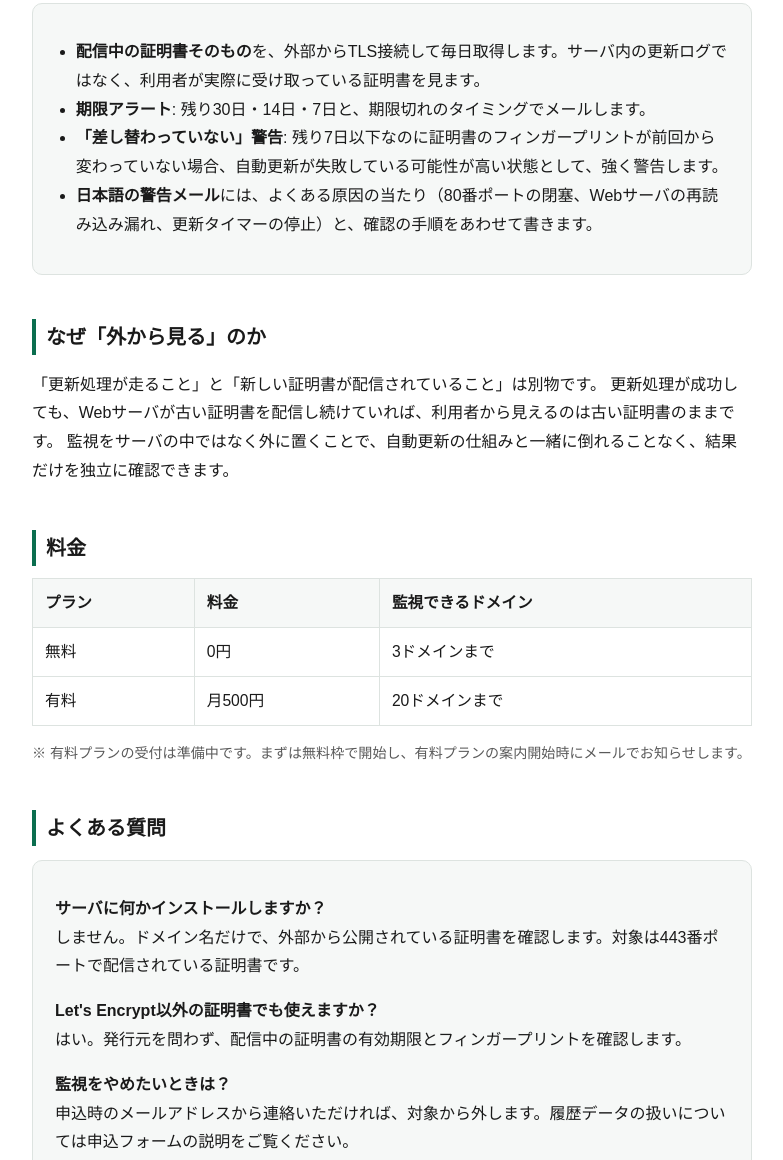
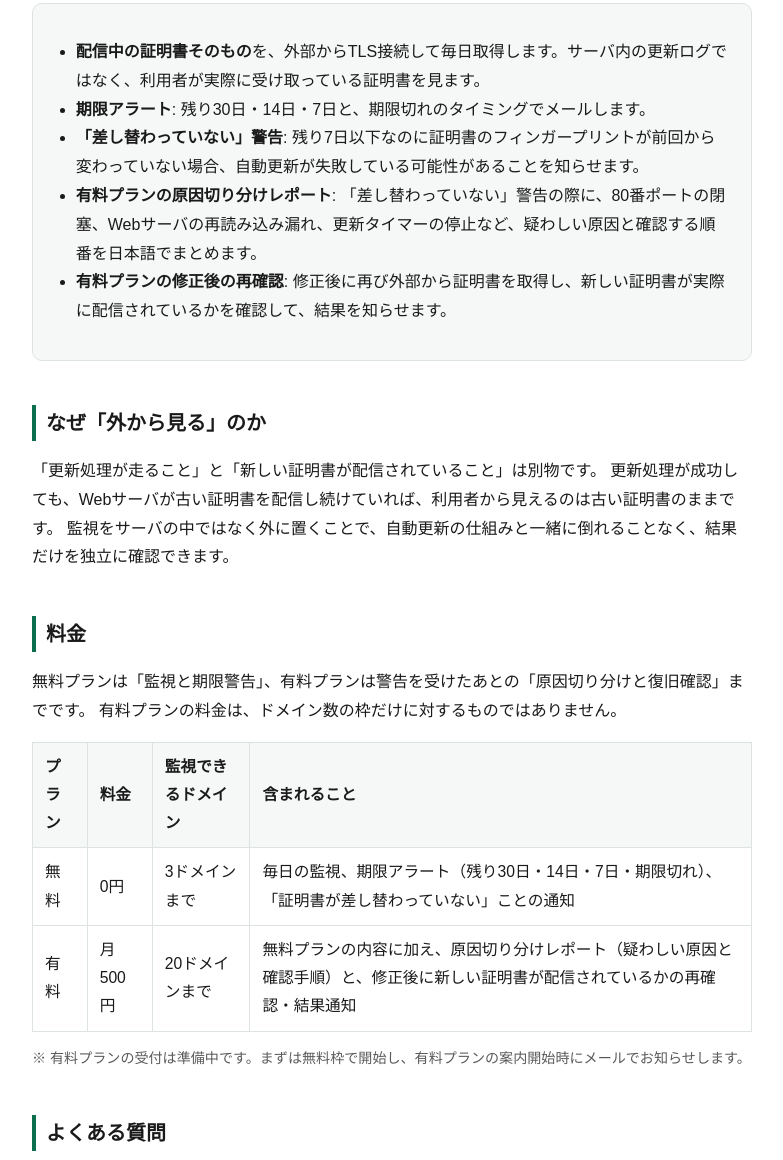
Before and after one commit to kaguyou/cert-watch-lp, a plain HTML site: page index.html in a window 1280 px wide. Shown: the part 605-1765 px from the top of the page, without its empty margins (248-1031 px from the left). Drawn offline with Linux system fonts and the light colour scheme.

Commit message:
申込フォームの実URLを差し込み

```diff
--- a/index.html
+++ b/index.html
@@ -39,7 +39,7 @@
     期限と「証明書が差し替わっているかどうか」を確認して、メールで知らせる仕組みです。
   </p>
   <!-- 申込フォームURLはプレースホルダ。Googleフォーム作成後に差し替えること（運用手順: production/cert-watch-signup-ops-2026-11-22.md） -->
-  <a class="cta" id="signup-link" href="https://forms.gle/REPLACE_WITH_GOOGLE_FORM_URL">無料で監視をはじめる（3ドメインまで）</a>
+  <a class="cta" id="signup-link" href="https://docs.google.com/forms/d/e/1FAIpQLScbmEjY5ZXu9eCDYK19OiVIXPMhMDDKl8UBx10oSuf6Hh73RA/viewform">無料で監視をはじめる（3ドメインまで）</a>
   <p class="cta-note">申込フォームにドメインとメールアドレスを入れるだけです。サーバへのインストール作業はありません。</p>
 </header>
 
@@ -48,8 +48,9 @@
   <ul>
     <li><strong>配信中の証明書そのもの</strong>を、外部からTLS接続して毎日取得します。サーバ内の更新ログではなく、利用者が実際に受け取っている証明書を見ます。</li>
     <li><strong>期限アラート</strong>: 残り30日・14日・7日と、期限切れのタイミングでメールします。</li>
-    <li><strong>「差し替わっていない」警告</strong>: 残り7日以下なのに証明書のフィンガープリントが前回から変わっていない場合、自動更新が失敗している可能性が高い状態として、強く警告します。</li>
-    <li><strong>日本語の警告メール</strong>には、よくある原因の当たり（80番ポートの閉塞、Webサーバの再読み込み漏れ、更新タイマーの停止）と、確認の手順をあわせて書きます。</li>
+    <li><strong>「差し替わっていない」警告</strong>: 残り7日以下なのに証明書のフィンガープリントが前回から変わっていない場合、自動更新が失敗している可能性があることを知らせます。</li>
+    <li><strong>有料プランの原因切り分けレポート</strong>: 「差し替わっていない」警告の際に、80番ポートの閉塞、Webサーバの再読み込み漏れ、更新タイマーの停止など、疑わしい原因と確認する順番を日本語でまとめます。</li>
+    <li><strong>有料プランの修正後の再確認</strong>: 修正後に再び外部から証明書を取得し、新しい証明書が実際に配信されているかを確認して、結果を知らせます。</li>
   </ul>
 </div>
 
@@ -61,10 +62,20 @@
 </p>
 
 <h2>料金</h2>
+<p>
+  無料プランは「監視と期限警告」、有料プランは警告を受けたあとの「原因切り分けと復旧確認」までです。
+  有料プランの料金は、ドメイン数の枠だけに対するものではありません。
+</p>
 <table>
-  <tr><th>プラン</th><th>料金</th><th>監視できるドメイン</th></tr>
-  <tr><td>無料</td><td>0円</td><td>3ドメインまで</td></tr>
-  <tr><td>有料</td><td>月500円</td><td>20ドメインまで</td></tr>
+  <tr><th>プラン</th><th>料金</th><th>監視できるドメイン</th><th>含まれること</th></tr>
+  <tr>
+    <td>無料</td><td>0円</td><td>3ドメインまで</td>
+    <td>毎日の監視、期限アラート（残り30日・14日・7日・期限切れ）、「証明書が差し替わっていない」ことの通知</td>
+  </tr>
+  <tr>
+    <td>有料</td><td>月500円</td><td>20ドメインまで</td>
+    <td>無料プランの内容に加え、原因切り分けレポート（疑わしい原因と確認手順）と、修正後に新しい証明書が配信されているかの再確認・結果通知</td>
+  </tr>
 </table>
 <p class="cta-note">
   ※ 有料プランの受付は準備中です。まずは無料枠で開始し、有料プランの案内開始時にメールでお知らせします。
@@ -76,12 +87,14 @@
   しません。ドメイン名だけで、外部から公開されている証明書を確認します。対象は443番ポートで配信されている証明書です。</p>
   <p><strong>Let's Encrypt以外の証明書でも使えますか？</strong><br>
   はい。発行元を問わず、配信中の証明書の有効期限とフィンガープリントを確認します。</p>
+  <p><strong>無料プランと有料プランの違いは何ですか？</strong><br>
+  無料プランは、監視と期限警告までです。有料プランでは、証明書が差し替わっていないときに原因の切り分けを助けるレポートと、修正後に新しい証明書が配信されているかの再確認・結果通知が加わります。監視できるドメイン数も、無料の3ドメインまでに対して、有料は20ドメインまでです。</p>
   <p><strong>監視をやめたいときは？</strong><br>
   申込時のメールアドレスから連絡いただければ、対象から外します。履歴データの扱いについては申込フォームの説明をご覧ください。</p>
 </div>
 
 <p>
-  <a class="cta" id="signup-link-2" href="https://forms.gle/REPLACE_WITH_GOOGLE_FORM_URL">無料で監視をはじめる</a>
+  <a class="cta" id="signup-link-2" href="https://docs.google.com/forms/d/e/1FAIpQLScbmEjY5ZXu9eCDYK19OiVIXPMhMDDKl8UBx10oSuf6Hh73RA/viewform">無料で監視をはじめる</a>
 </p>
 
 <footer>
```
